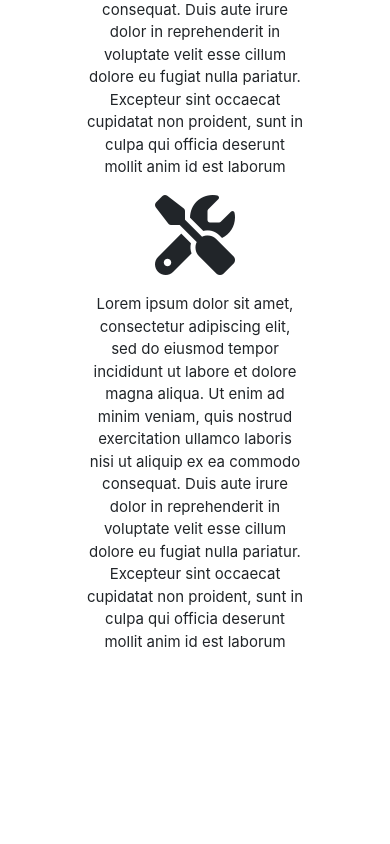
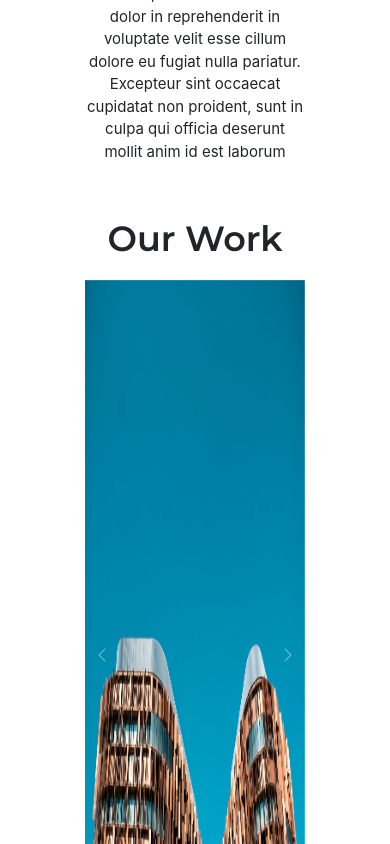
Before and after one commit to melissabarrerafarias/freelanced-company, a React (Create React App) app: page / in a window 390 px wide. Shown: the part 1156-2000 px from the top of the page. Before the commit the page ends 1825 px from the top, so only its background shows below. Built offline with nearby package versions, Linux system fonts and the light colour scheme.

Commit message:
finished basic layout for offer and work section/images need work

```diff
--- a/src/landing-page.css
+++ b/src/landing-page.css
@@ -1,9 +1,10 @@
+.c-images {
+    width: 100%;
+    max-height: 750px;
+}
+
 #mainCarousel {
     position: relative;
-}
-
-.carousel-inner {
-    height: 750px;
 }
 
 .carousel-branding {
@@ -21,8 +22,7 @@
 
 .brand-name {
     font-size: 50px;
-    letter-spacing: 6px;
-    text-shadow: rgba(0, 0, 0, 0.4) 2px 2px 2px;
+    letter-spacing: 6px ;
 }
 
 .carousel-control-next-icon, .carousel-control-prev-icon {
@@ -35,6 +35,7 @@
     font-family: 'Montserrat', sans-serif;
     font-weight: 600;
     margin-top: 10%;
+    margin-bottom: 5%;
 }
 
 .offer-icons {
@@ -46,6 +47,18 @@
     padding-right: 20%;
     padding-left: 20%;
     margin-top: 5%
+}
+
+#carouselExampleCaptions {
+    width: 60%;
+}
+
+.example-images {
+    height: 750px
+}
+
+.carousel-caption {
+    bottom: 40%;
 }
 
 /* media queries */
--- a/src/pages/LandingPage.js
+++ b/src/pages/LandingPage.js
@@ -32,6 +32,7 @@
                     </button>
                 </div>
             </div>
+
             <div className="container-fluid">
                 <h1 className="offer-heading text-center">What We Offer</h1>
 
@@ -44,13 +45,57 @@
                     </div>
 
                     <div className="col-md-6">
-                        <i class="fas fa-tools offer-icons"></i>
+                        <i className="fas fa-tools offer-icons"></i>
                         <p className="offer-description">Lorem ipsum dolor sit amet, consectetur adipiscing elit, sed do eiusmod tempor incididunt ut labore et dolore magna aliqua. Ut enim ad minim veniam, quis
                             nostrud exercitation ullamco laboris nisi ut aliquip ex ea commodo consequat. Duis aute irure dolor in reprehenderit in voluptate velit esse cillum dolore
                             eu fugiat nulla pariatur. Excepteur sint occaecat cupidatat non proident, sunt in culpa qui officia deserunt mollit anim id est laborum</p>
                     </div>
                 </div>
             </div>
+
+            <h1 className="offer-heading text-center">Our Work</h1>
+            <div className="container-fluid d-flex justify-content-center">
+
+                <div id="carouselExampleCaptions" class="carousel slide" data-bs-ride="carousel">
+                    <div class="carousel-indicators">
+                        <button type="button" data-bs-target="#carouselExampleCaptions" data-bs-slide-to="0" class="active" aria-current="true" aria-label="Slide 1"></button>
+                        <button type="button" data-bs-target="#carouselExampleCaptions" data-bs-slide-to="1" aria-label="Slide 2"></button>
+                        <button type="button" data-bs-target="#carouselExampleCaptions" data-bs-slide-to="2" aria-label="Slide 3"></button>
+                    </div>
+                    <div class="carousel-inner">
+                        <div class="carousel-item active">
+                            <img src={placeholder1} class="d-block w-100 example-images" alt="..."></img>
+                            <div class="carousel-caption d-none d-md-block">
+                                <h5>First slide label</h5>
+                                <p>Some representative placeholder content for the first slide.</p>
+                            </div>
+                        </div>
+                        <div class="carousel-item">
+                            <img src={placeholder2} class="d-block w-100 example-images" alt="..."></img>
+                            <div class="carousel-caption d-none d-md-block">
+                                <h5>Second slide label</h5>
+                                <p>Some representative placeholder content for the third slide.</p>
+                            </div>
+                        </div>
+                        <div class="carousel-item">
+                            <img src={placeholder3} class="d-block w-100 example-images" alt="..."></img>
+                            <div class="carousel-caption d-none d-md-block">
+                                <h5>Third slide label</h5>
+                                <p>Some representative placeholder content for the third slide.</p>
+                            </div>
+                        </div>
+                    </div>
+                    <button class="carousel-control-prev" type="button" data-bs-target="#carouselExampleCaptions" data-bs-slide="prev">
+                        <span class="carousel-control-prev-icon" aria-hidden="true"></span>
+                        <span class="visually-hidden">Previous</span>
+                    </button>
+                    <button class="carousel-control-next" type="button" data-bs-target="#carouselExampleCaptions" data-bs-slide="next">
+                        <span class="carousel-control-next-icon" aria-hidden="true"></span>
+                        <span class="visually-hidden">Next</span>
+                    </button>
+                </div>
+
+            </div>
         </main>
     )
 }
```
